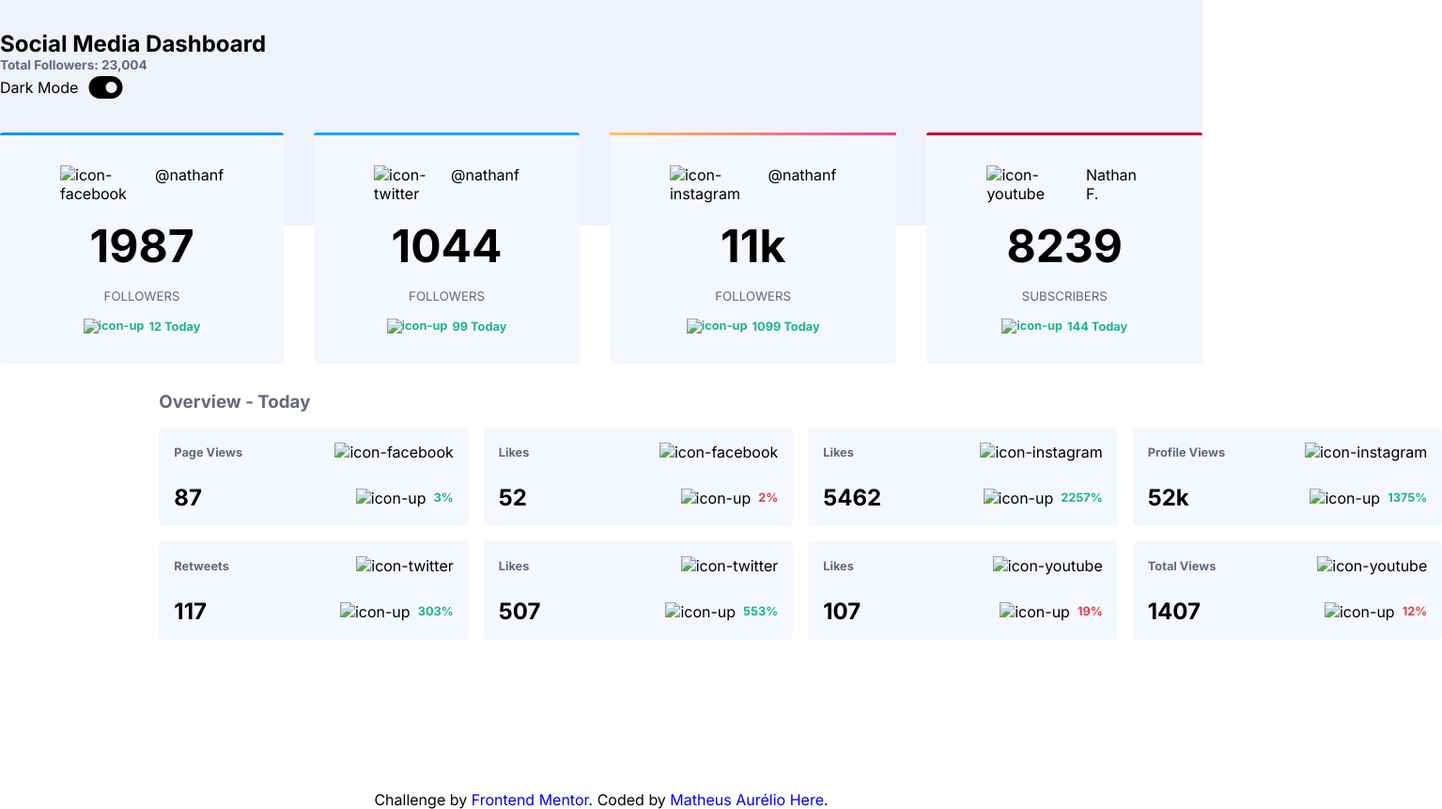
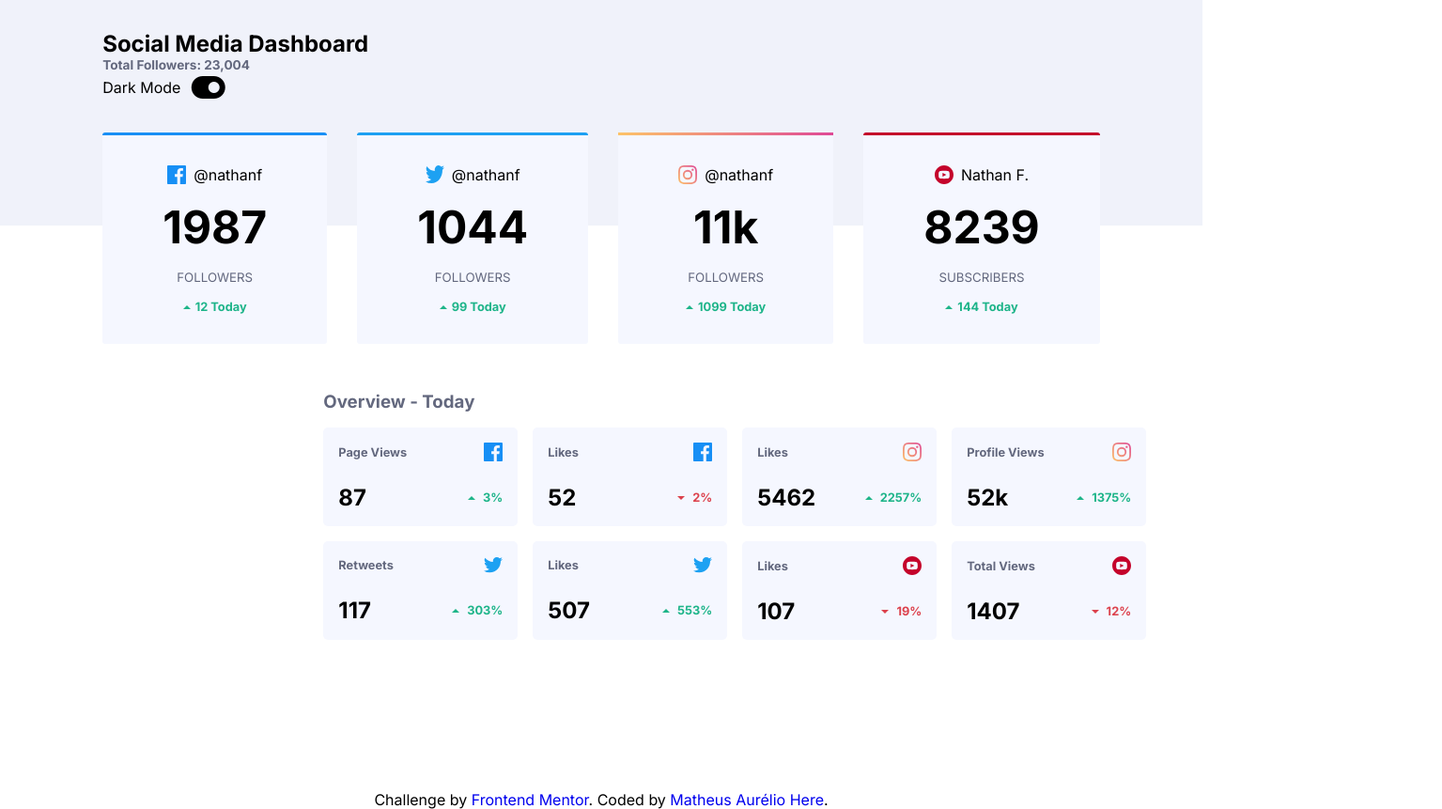
Before and after one commit to Matheus2004a/Dashboard-Social-Medias, a plain HTML site: page index.html in a window 1280 px wide. Shown: the whole page at 94% size, 1535 px wide, since content can reach past the window. Drawn offline with Linux system fonts and the light colour scheme.

Commit message:
Alterando caminho da pasta de imagens

```diff
--- a/index.html
+++ b/index.html
@@ -24,7 +24,7 @@
       <article class="container-cards-dashboards">
         <div class="cards-dashboard cards-dashboard-facebook">
           <figure>
-            <img src="./images/icon-facebook.svg" alt="icon-facebook">
+            <img src="./img/icon-facebook.svg" alt="icon-facebook">
             <figcaption>@nathanf</figcaption>
           </figure>
 
@@ -33,7 +33,7 @@
 
           <span>
             <figure>
-              <img src="./images/icon-up.svg" alt="icon-up">
+              <img src="./img/icon-up.svg" alt="icon-up">
             </figure>
             12 Today
           </span>
@@ -41,7 +41,7 @@
 
         <div class="cards-dashboard cards-dashboard-twitter">
           <figure>
-            <img src="./images/icon-twitter.svg" alt="icon-twitter">
+            <img src="./img/icon-twitter.svg" alt="icon-twitter">
             <figcaption>@nathanf</figcaption>
           </figure>
 
@@ -50,7 +50,7 @@
 
           <span>
             <figure>
-              <img src="./images/icon-up.svg" alt="icon-up">
+              <img src="./img/icon-up.svg" alt="icon-up">
             </figure>
             99 Today
           </span>
@@ -58,7 +58,7 @@
 
         <div class="cards-dashboard cards-dashboard-instagram">
           <figure>
-            <img src="./images/icon-instagram.svg" alt="icon-instagram">
+            <img src="./img/icon-instagram.svg" alt="icon-instagram">
             <figcaption>@nathanf</figcaption>
           </figure>
 
@@ -67,7 +67,7 @@
 
           <span>
             <figure>
-              <img src="./images/icon-up.svg" alt="icon-up">
+              <img src="./img/icon-up.svg" alt="icon-up">
             </figure>
             1099 Today
           </span>
@@ -75,7 +75,7 @@
 
         <div class="cards-dashboard cards-dashboard-youtube">
           <figure>
-            <img src="./images/icon-youtube.svg" alt="icon-youtube">
+            <img src="./img/icon-youtube.svg" alt="icon-youtube">
             <figcaption>Nathan F.</figcaption>
           </figure>
 
@@ -84,7 +84,7 @@
 
           <span>
             <figure>
-              <img src="./images/icon-up.svg" alt="icon-up">
+              <img src="./img/icon-up.svg" alt="icon-up">
             </figure>
             144 Today
           </span>
@@ -99,13 +99,13 @@
           <span>
             <p>Page Views</p>
             <figure>
-              <img src="./images/icon-facebook.svg" alt="icon-facebook">
+              <img src="./img/icon-facebook.svg" alt="icon-facebook">
             </figure>
           </span>
           <span class="infos-overview">
             <h2>87</h2>
             <figure>
-              <img src="./images/icon-up.svg" alt="icon-up">
+              <img src="./img/icon-up.svg" alt="icon-up">
               <figcaption>3%</figcaption>
             </figure>
           </span>
@@ -114,13 +114,13 @@
           <span>
             <p>Likes</p>
             <figure>
-              <img src="./images/icon-facebook.svg" alt="icon-facebook">
+              <img src="./img/icon-facebook.svg" alt="icon-facebook">
             </figure>
           </span>
           <span class="infos-overview-decline">
             <h2>52</h2>
             <figure>
-              <img src="./images/icon-down.svg" alt="icon-up">
+              <img src="./img/icon-down.svg" alt="icon-up">
               <figcaption>2%</figcaption>
             </figure>
           </span>
@@ -129,13 +129,13 @@
           <span>
             <p>Likes</p>
             <figure>
-              <img src="./images/icon-instagram.svg" alt="icon-instagram">
+              <img src="./img/icon-instagram.svg" alt="icon-instagram">
             </figure>
           </span>
           <span class="infos-overview">
             <h2>5462</h2>
             <figure>
-              <img src="./images/icon-up.svg" alt="icon-up">
+              <img src="./img/icon-up.svg" alt="icon-up">
               <figcaption>2257%</figcaption>
             </figure>
           </span>
@@ -144,13 +144,13 @@
           <span>
             <p>Profile Views</p>
             <figure>
-              <img src="./images/icon-instagram.svg" alt="icon-instagram">
+              <img src="./img/icon-instagram.svg" alt="icon-instagram">
             </figure>
           </span>
           <span class="infos-overview">
             <h2>52k</h2>
             <figure>
-              <img src="./images/icon-up.svg" alt="icon-up">
+              <img src="./img/icon-up.svg" alt="icon-up">
               <figcaption>1375%</figcaption>
             </figure>
           </span>
@@ -159,13 +159,13 @@
           <span>
             <p>Retweets</p>
             <figure>
-              <img src="./images/icon-twitter.svg" alt="icon-twitter">
+              <img src="./img/icon-twitter.svg" alt="icon-twitter">
             </figure>
           </span>
           <span class="infos-overview">
             <h2>117</h2>
             <figure>
-              <img src="./images/icon-up.svg" alt="icon-up">
+              <img src="./img/icon-up.svg" alt="icon-up">
               <figcaption>303%</figcaption>
             </figure>
           </span>
@@ -174,13 +174,13 @@
           <span>
             <p>Likes</p>
             <figure>
-              <img src="./images/icon-twitter.svg" alt="icon-twitter">
+              <img src="./img/icon-twitter.svg" alt="icon-twitter">
             </figure>
           </span>
           <span class="infos-overview">
             <h2>507</h2>
             <figure>
-              <img src="./images/icon-up.svg" alt="icon-up">
+              <img src="./img/icon-up.svg" alt="icon-up">
               <figcaption>553%</figcaption>
             </figure>
           </span>
@@ -189,13 +189,13 @@
           <span>
             <p>Likes</p>
             <figure>
-              <img src="./images/icon-youtube.svg" alt="icon-youtube">
+              <img src="./img/icon-youtube.svg" alt="icon-youtube">
             </figure>
           </span>
           <span class="infos-overview-decline">
             <h2>107</h2>
             <figure>
-              <img src="./images/icon-down.svg" alt="icon-up">
+              <img src="./img/icon-down.svg" alt="icon-up">
               <figcaption>19%</figcaption>
             </figure>
           </span>
@@ -204,13 +204,13 @@
           <span>
             <p>Total Views</p>
             <figure>
-              <img src="./images/icon-youtube.svg" alt="icon-youtube">
+              <img src="./img/icon-youtube.svg" alt="icon-youtube">
             </figure>
           </span>
           <span class="infos-overview-decline">
             <h2>1407</h2>
             <figure>
-              <img src="./images/icon-down.svg" alt="icon-up">
+              <img src="./img/icon-down.svg" alt="icon-up">
               <figcaption>12%</figcaption>
             </figure>
           </span>
```
